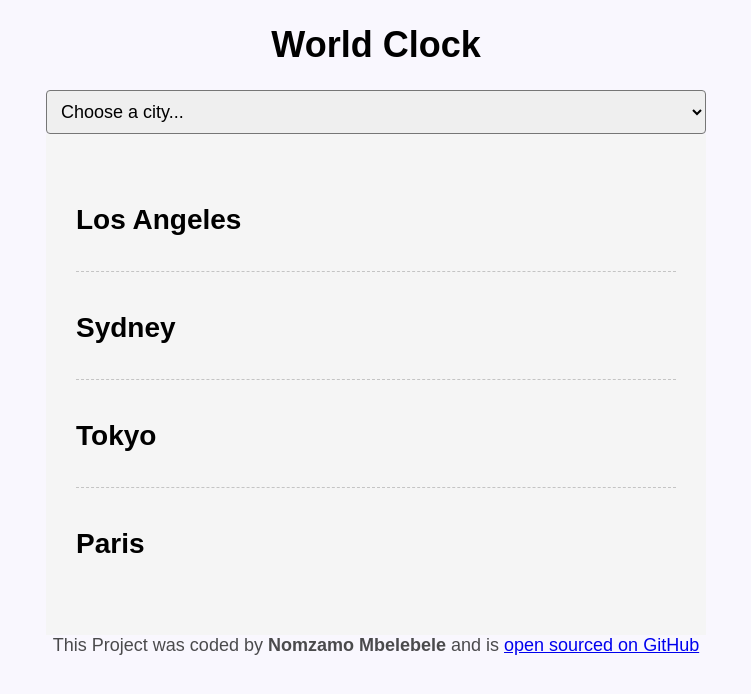
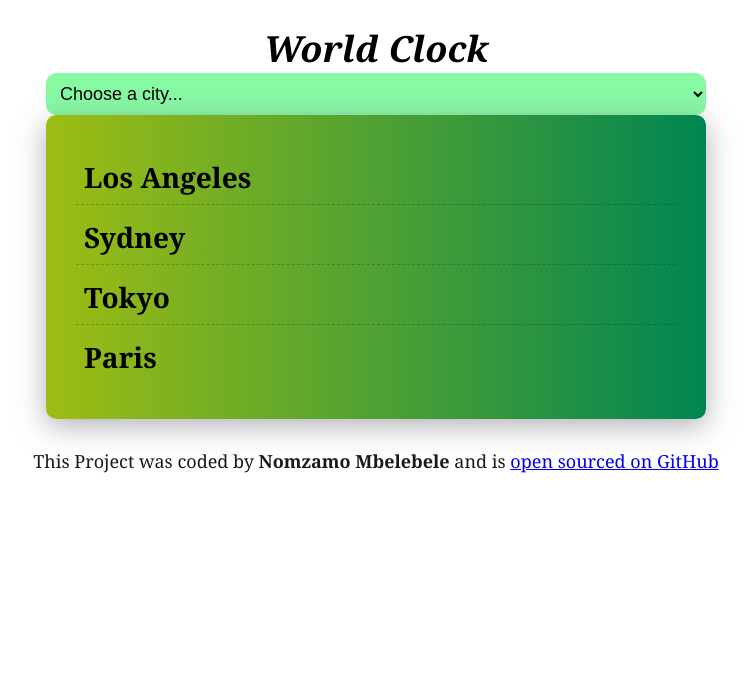
Before and after one commit to NomzamoM11/world-clock, a plain HTML site: page index.html in a window 1280 px wide. Shown: the whole page, without its empty margins (264-1015 px from the left). Drawn offline with nearby package versions, Linux system fonts and the light colour scheme; a script that the page names is missing.

Commit message:
Added  the current location, and a link to all cities

```diff
--- a/CSS/style.css
+++ b/CSS/style.css
@@ -1,37 +1,40 @@
 body {
-  background-color: #f9f7fe;
-  font-family: sans-serif;
+  font-family: Georgia, "Times New Roman", Times, serif;
 }
 h1 {
-  font-family: sans-serif;
+  font-style: italic;
   text-align: center;
   font-size: 36px;
+  margin-bottom: 0;
 }
 h2 {
   font-size: 28px;
-  margin: 0 0 5px;
+  margin: 0;
 }
 select {
+  background-color: #87faa4;
   font-size: 18px;
   display: block;
   width: 660px;
   margin: 0 auto;
   font-size: 18px;
-  border-radius: 4px;
+  border: none;
+  border-radius: 10px;
   padding: 10px;
 }
 .container {
   width: 600px;
   margin: 0 auto;
-  background: whitesmoke;
+  border-radius: 10px;
+  background: linear-gradient(90deg, #9ebd13 0%, #008552 100%);
   padding: 30px;
-  box-shadow: rbga(100, 100, 111, 0.2) 0px 7px 29px 0;
+  box-shadow: rgba(100, 100, 111, 0.5) 0px 7px 29px 0;
 }
 .city {
   display: flex;
   justify-content: space-between;
-  margin: 10px 0;
-  padding: 30px 0;
+  margin: 5px 0;
+  padding: 8px;
   border-bottom: 1px dashed rgba(0, 0, 0, 0.2);
 }
 .city:last-child {
@@ -52,5 +55,6 @@ select {
 footer {
   font-size: 18px;
   text-align: center;
-  color: rgb(0, 0, 0, 0.7);
+  color: rgb(0, 0, 0, 0.9);
+  margin-top: 30px;
 }
--- a/javascript/index.js
+++ b/javascript/index.js
@@ -65,8 +65,10 @@ function updateCity(event) {
       <div class="time">${cityTime.format("h:mm:ss")} <small>${cityTime.format(
     "A"
   )}</small></div>
-    </div>`;
-}
+    </div>
+    <a href="/">All Cities</a>
+    `;
+  }
 
 updateTime();
 setInterval(updateTime, 1000);
```
Also changed, not shown: index.html (+1 -1 lines).
